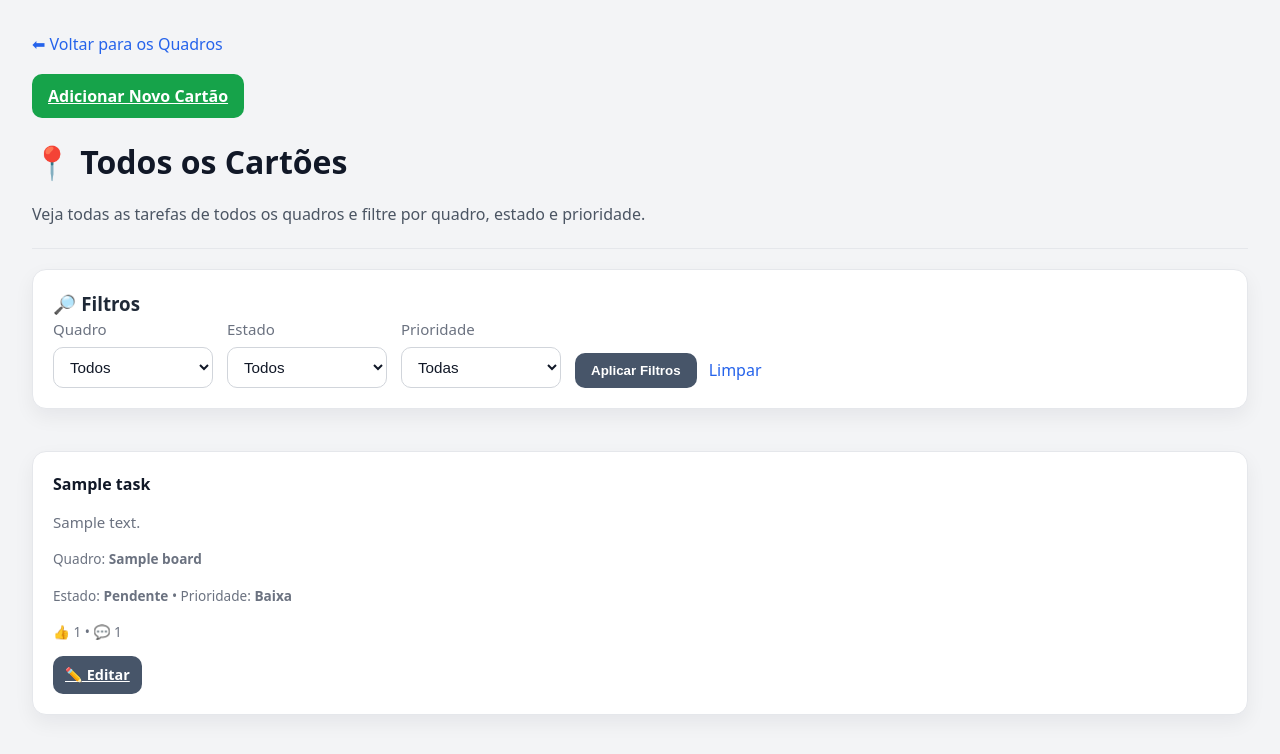
After one commit to margarida-monteiro/NexTask, a Django app: page /tasks/ in a window 1280 px wide. The commit adds this page. Shown: the top 754 px of the page. Run offline with Django 5.2, Linux system fonts and the light colour scheme; tables that the repository leaves empty hold one stand-in row (values such as "Sample post").

Commit message:
Adicionar estilos CSS e templates HTML para as páginas: inicial, quadro de tarefas, cada "card", além de uma página para editar, comentar e ou dar like

```diff
--- /dev/null
+++ b/app/static/css/style.css
@@ -0,0 +1,313 @@
+/* Simple modern styles */
+body.page-body {
+    font-family: system-ui, -apple-system, BlinkMacSystemFont, "Segoe UI", sans-serif;
+    margin: 0;
+    padding: 32px;
+    background: #f3f4f6;
+    color: #1f2937;
+    line-height: 1.5;
+}
+
+h1, h3, h4 {
+    margin: 0;
+}
+
+.page-title {
+    font-size: 2rem;
+    font-weight: 700;
+    color: #111827;
+    margin-bottom: 10px;
+}
+
+.page-description {
+    color: #4b5563;
+    margin-bottom: 22px;
+}
+
+.divider {
+    border: none;
+    border-top: 1px solid #e5e7eb;
+    margin: 20px 0;
+}
+
+.nav {
+    margin-bottom: 18px;
+}
+
+.link-secondary,
+.link-reset,
+.text-link {
+    color: #2563eb;
+    text-decoration: none;
+}
+
+.link-secondary:hover,
+.link-reset:hover,
+.text-link:hover {
+    text-decoration: underline;
+}
+
+.card-grid {
+    display: grid;
+    grid-template-columns: repeat(auto-fit, minmax(220px, 1fr));
+    gap: 18px;
+    margin-top: 18px;
+}
+
+.card,
+.task-card,
+.task-form,
+.filter-card {
+    background: #ffffff;
+    border: 1px solid #e5e7eb;
+    border-radius: 14px;
+    box-shadow: 0 8px 20px rgba(15, 23, 42, 0.06);
+}
+
+.card {
+    padding: 20px;
+}
+
+.card-title,
+.task-card h4 {
+    font-size: 1rem;
+    font-weight: 600;
+    margin-bottom: 8px;
+    color: #111827;
+}
+
+.card-text,
+.form-label {
+    color: #6b7280;
+    font-size: 0.94rem;
+}
+
+.button-primary,
+.button-secondary,
+.button-success {
+    display: inline-flex;
+    align-items: center;
+    justify-content: center;
+    padding: 10px 16px;
+    border: none;
+    border-radius: 10px;
+    color: #ffffff;
+    font-weight: 600;
+    cursor: pointer;
+    transition: transform 0.15s ease, opacity 0.15s ease;
+}
+
+.button-primary { background: #2563eb; }
+.button-primary:hover { opacity: 0.92; }
+
+.button-secondary { background: #475569; }
+.button-secondary:hover { opacity: 0.92; }
+
+.button-success { background: #16a34a; }
+.button-success:hover { opacity: 0.92; }
+
+.button-row {
+    display: flex;
+    flex-wrap: wrap;
+    gap: 20px;
+    margin-bottom: 20px;
+    margin-top: 12px;
+}
+
+.filter-submit-row {
+    display: flex;
+    flex-wrap: wrap;
+    gap: 12px;
+    align-items: center;
+    margin-top: 14px;
+}
+
+.task-form-single {
+    display: flex;
+    flex-direction: column;
+    gap: 16px;
+}
+
+.form-input-large {
+    min-width: 100%;
+}
+
+.like-form,
+.comment-form {
+    display: flex;
+    flex-direction: column;
+    gap: 12px;
+    margin-top: 14px;
+}
+
+.comment-list {
+    display: flex;
+    flex-direction: column;
+    gap: 12px;
+    margin-top: 12px;
+}
+
+.comment-card {
+    padding: 14px;
+    border: 1px solid #e5e7eb;
+    border-radius: 12px;
+    background: #f8fafc;
+}
+
+.comment-header {
+    display: flex;
+    justify-content: space-between;
+    gap: 12px;
+    margin-bottom: 8px;
+    color: #111827;
+}
+
+.comment-date {
+    font-size: 0.82rem;
+    color: #6b7280;
+}
+
+.delete-link {
+    color: #dc2626;
+}
+
+.filter-card {
+    padding: 18px;
+}
+
+.filter-form {
+    display: flex;
+    gap: 14px;
+    flex-wrap: wrap;
+    align-items: flex-end;
+}
+
+.filter-field {
+    display: flex;
+    flex-direction: column;
+    gap: 6px;
+    min-width: 160px;
+}
+
+.form-row {
+    display: flex;
+    flex-wrap: wrap;
+    gap: 14px;
+    padding: 18px;
+}
+
+.task-form {
+    padding: 20px;
+    max-width: 100%;
+}
+
+.form-input,
+.form-select,
+.form-textarea {
+    width: 100%;
+    padding: 10px 12px;
+    border-radius: 10px;
+    border: 1px solid #d1d5db;
+    background: #ffffff;
+    color: #111827;
+    font-size: 0.95rem;
+    box-sizing: border-box;
+}
+
+.form-select {
+    min-width: 160px;
+}
+
+.form-textarea {
+    min-height: 110px;
+    resize: vertical;
+}
+
+.form-input:focus,
+.form-select:focus,
+.form-textarea:focus {
+    outline: none;
+    border-color: #60a5fa;
+    box-shadow: 0 0 0 3px rgba(59, 130, 246, 0.18);
+}
+
+.task-list {
+    display: flex;
+    flex-direction: column;
+    gap: 12px;
+    margin-top: 14px;
+}
+
+.task-card {
+    padding: 18px;
+    display: flex;
+    justify-content: space-between;
+    gap: 16px;
+    align-items: center;
+}
+
+.task-card:hover {
+    transform: translateY(-1px);
+    box-shadow: 0 10px 24px rgba(15, 23, 42, 0.08);
+}
+
+.task-actions {
+    display: flex;
+    gap: 10px;
+    align-items: center;
+}
+
+.task-actions .button-secondary {
+    padding: 8px 12px;
+    font-size: 0.9rem;
+}
+
+.badge {
+    display: inline-block;
+    padding: 5px 10px;
+    border-radius: 999px;
+    font-size: 0.8rem;
+    font-weight: 600;
+}
+
+.badge-muted {
+    background: #f3f4f6;
+    color: #475569;
+}
+
+.badge-status {
+    background: #dcfce7;
+    color: #166534;
+}
+
+.empty-text {
+    color: #6b7280;
+    font-style: italic;
+}
+
+.meta-text {
+    font-size: 0.85rem;
+    color: #6b7280;
+    margin-top: 16px;
+}
+
+.full-width {
+    width: 100%;
+}
+
+.card-link {
+    display: block;
+    text-decoration: none;
+    color: inherit;
+}
+
+.card-link > div {
+    padding: 0; /* inner padding handled by .task-card */
+}
+
+@media (max-width: 720px) {
+    body.page-body { padding: 20px; }
+    .card-grid { grid-template-columns: 1fr; }
+    .filter-form, .form-row { flex-direction: column; align-items: stretch; }
+    .task-card { flex-direction: column; align-items: flex-start; }
+}
--- /dev/null
+++ b/app/templates/task_list.html
@@ -0,0 +1,86 @@
+<!DOCTYPE html>
+<html lang="pt">
+<head>
+    <meta charset="UTF-8">
+    <title>NexTask - Todos os Cartões</title>
+    {% load static %}
+    <link rel="stylesheet" href="{% static 'css/style.css' %}">
+</head>
+<body class="page-body">
+
+    <nav class="nav">
+        <a class="link-secondary" href="{% url 'home' %}">⬅ Voltar para os Quadros</a>
+    </nav>
+
+    <div class="button-row">
+        <a class="button-success" href="{% url 'task_add' %}">Adicionar Novo Cartão</a>
+    </div>
+
+    <h1 class="page-title">📍 Todos os Cartões</h1>
+    <p class="page-description">Veja todas as tarefas de todos os quadros e filtre por quadro, estado e prioridade.</p>
+    <hr class="divider">
+
+    <div class="card">
+        <h3 class="section-title">🔎 Filtros</h3>
+        <form method="GET" class="filter-form">
+            <div class="filter-field">
+                <label class="form-label">Quadro</label>
+                <select name="board" class="form-select">
+                    <option value="">Todos</option>
+                    {% for board in boards %}
+                        <option value="{{ board.id }}" {% if board_filter == board.id|stringformat:'s' %}selected{% endif %}>{{ board.title }}</option>
+                    {% endfor %}
+                </select>
+            </div>
+            <div class="filter-field">
+                <label class="form-label">Estado</label>
+                <select name="status" class="form-select">
+                    <option value="">Todos</option>
+                    <option value="PENDING" {% if status_filter == 'PENDING' %}selected{% endif %}>Pendente</option>
+                    <option value="IN_PROGRESS" {% if status_filter == 'IN_PROGRESS' %}selected{% endif %}>Em Progresso</option>
+                    <option value="DONE" {% if status_filter == 'DONE' %}selected{% endif %}>Concluída</option>
+                </select>
+            </div>
+            <div class="filter-field">
+                <label class="form-label">Prioridade</label>
+                <select name="priority" class="form-select">
+                    <option value="">Todas</option>
+                    <option value="LOW" {% if priority_filter == 'LOW' %}selected{% endif %}>Baixa</option>
+                    <option value="MEDIUM" {% if priority_filter == 'MEDIUM' %}selected{% endif %}>Média</option>
+                    <option value="HIGH" {% if priority_filter == 'HIGH' %}selected{% endif %}>Alta</option>
+                </select>
+            </div>
+            <div class="filter-submit-row">
+                <button type="submit" class="button-secondary">Aplicar Filtros</button>
+                <a class="link-reset" href="{% url 'task_list' %}">Limpar</a>
+            </div>
+        </form>
+    </div>
+
+    <br>
+
+    <div class="card-grid">
+        {% for task in tasks %}
+            <div class="card">
+                <a class="card-link" href="{% url 'task' task.id %}">
+                    <div>
+                        <h3 class="card-title">{{ task.title }}</h3>
+                        <p class="card-text">{{ task.description|default:'Sem descrição' }}</p>
+                        <p class="meta-text">Quadro: <strong>{{ task.board.title }}</strong></p>
+                        <p class="meta-text">Estado: <strong>{{ task.get_status_display }}</strong> • Prioridade: <strong>{{ task.get_priority_display }}</strong></p>
+                        <p class="meta-text">👍 {{ task.like_count }} • 💬 {{ task.comments.count }}</p>
+                    </div>
+                </a>
+                <div class="task-actions">
+                    <a class="button-secondary" href="{% url 'task_edit' task.id %}">✏️ Editar</a>
+                </div>
+            </div>
+        {% empty %}
+            <div class="card">
+                <p class="empty-text">Não existem cartões no momento.</p>
+            </div>
+        {% endfor %}
+    </div>
+
+</body>
+</html>
```
Also changed, not shown: app/templates/board.html (+21 -25 lines), app/templates/home.html (+15 -0 lines), app/templates/task.html (+42 -37 lines), app/templates/task_add.html (added, +55 -0 lines), app/templates/task_edit.html (added, +53 -0 lines).
